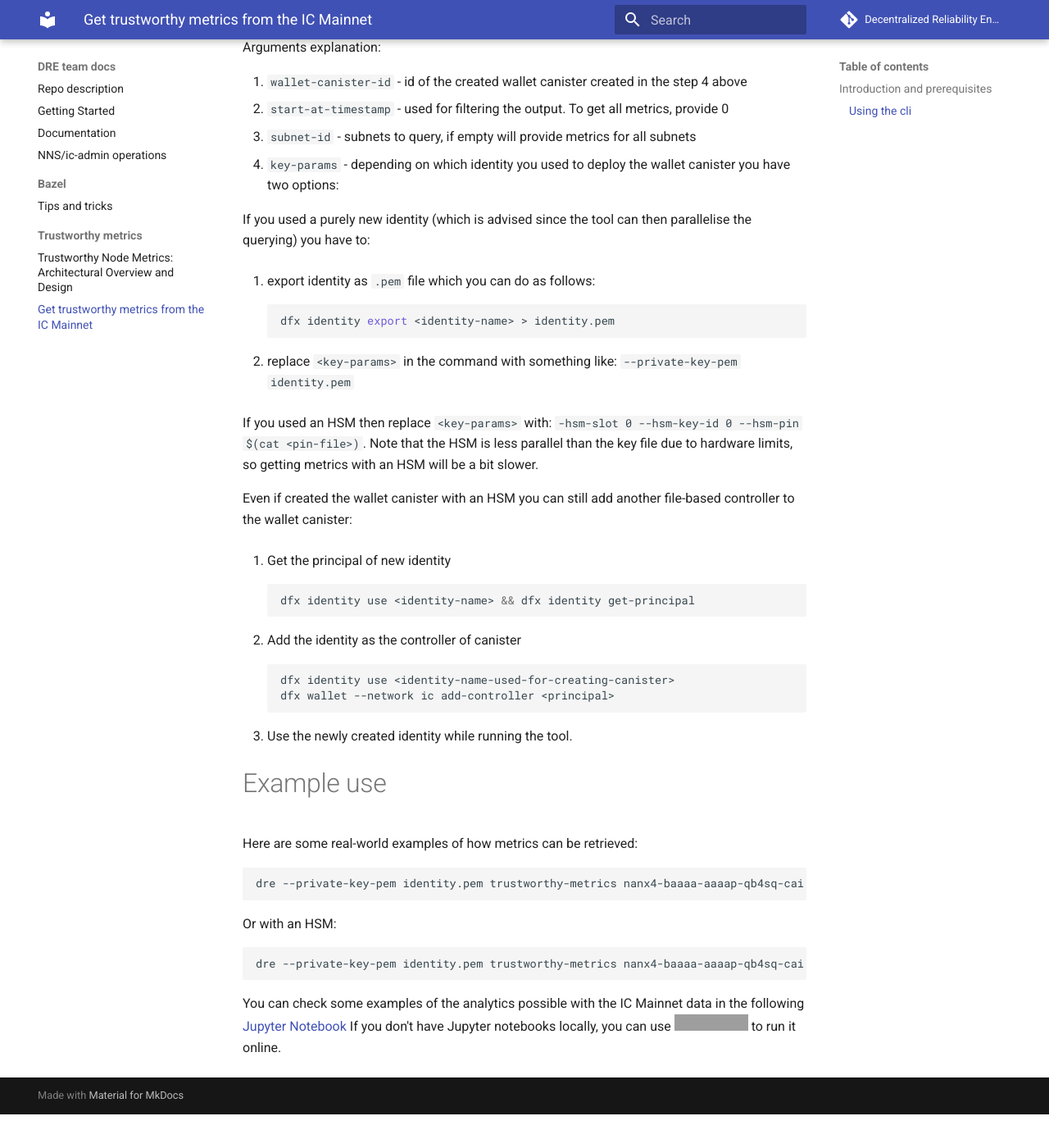
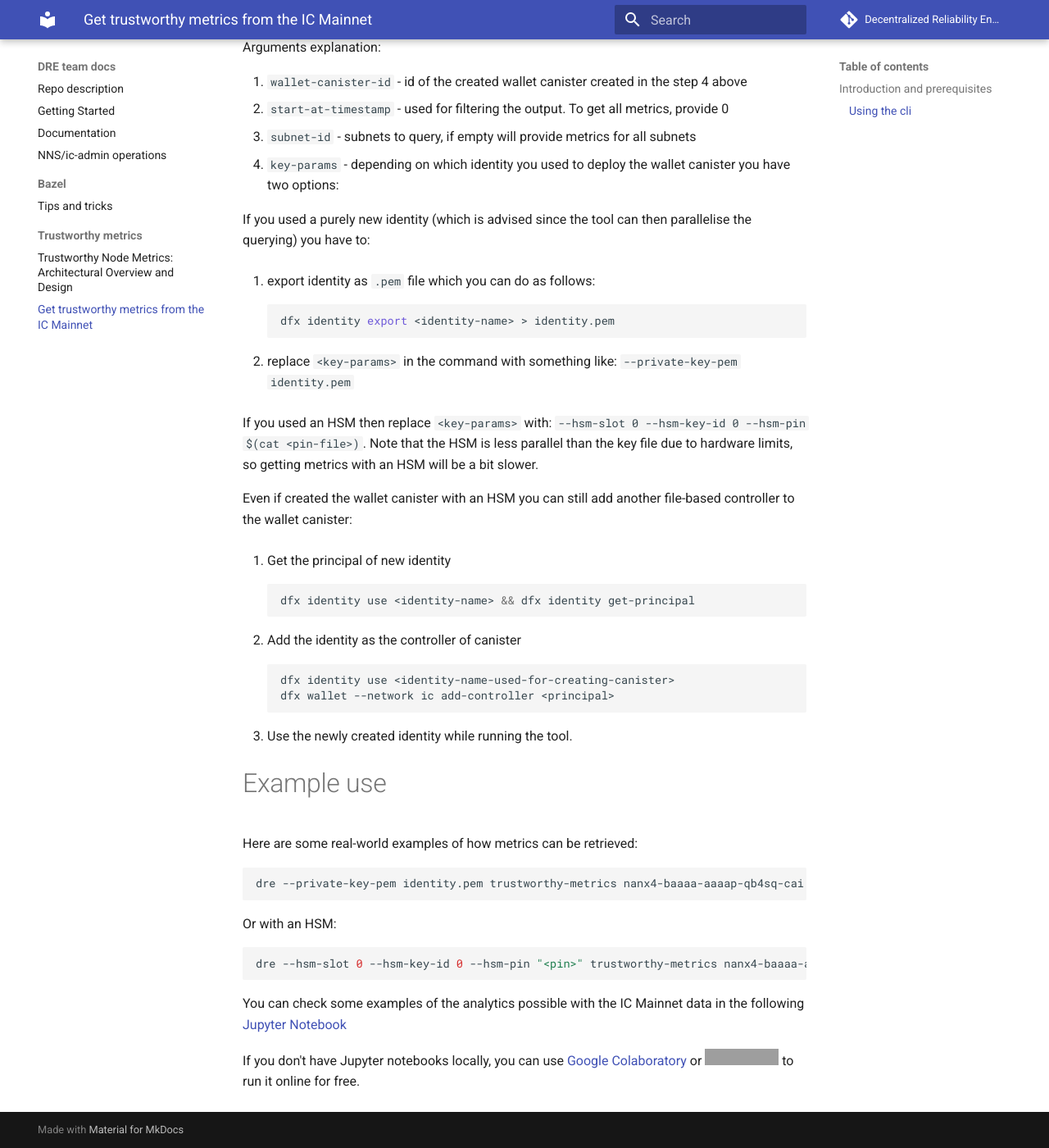
Before and after one commit to dfinity/dre, an MkDocs documentation site: the page built from docs/trustworthy-metrics/trustworthy-metrics.md, in a window 1280 px wide and 1400 px high, scrolled down 1308 px. Shown: the whole window at 82% size. Built offline with MkDocs 1.6.1 and Material for MkDocs 9.7.7, drawn with Linux system fonts in a browser that asks for light colours; comment, search, counter and statistics services are not loaded; before the commit the page ends 2667 px from its top, so only the background shows below that; grey boxes are pictures that could not be loaded.

Commit message:
fix(docs): Update the links for running the trustworthy metrics notebook online (#92)
- Add a google colaboratory link
- Download data.json from the internet if not present locally (required by google colab)

````diff
--- a/docs/trustworthy-metrics/trustworthy-metrics.md
+++ b/docs/trustworthy-metrics/trustworthy-metrics.md
@@ -73,7 +73,7 @@ If you used a purely new identity (which is advised since the tool can then para
 
 2. replace `<key-params>` in the command with something like: `--private-key-pem identity.pem`
 
-If you used an HSM then replace `<key-params>` with: `-hsm-slot 0 --hsm-key-id 0 --hsm-pin $(cat <pin-file>)`. Note that the HSM is less parallel than the key file due to hardware limits, so getting metrics with an HSM will be a bit slower.
+If you used an HSM then replace `<key-params>` with: `--hsm-slot 0 --hsm-key-id 0 --hsm-pin $(cat <pin-file>)`. Note that the HSM is less parallel than the key file due to hardware limits, so getting metrics with an HSM will be a bit slower.
 
 Even if created the wallet canister with an HSM you can still add another file-based controller to the wallet canister:
 
@@ -103,8 +103,9 @@ dre --private-key-pem identity.pem trustworthy-metrics nanx4-baaaa-aaaap-qb4sq-c
 
 Or with an HSM:
 ```bash
-dre --private-key-pem identity.pem trustworthy-metrics nanx4-baaaa-aaaap-qb4sq-cai 0 > data.json
+dre --hsm-slot 0 --hsm-key-id 0 --hsm-pin "<pin>" trustworthy-metrics nanx4-baaaa-aaaap-qb4sq-cai 0 > data.json
 ```
 
 You can check some examples of the analytics possible with the IC Mainnet data in the following [Jupyter Notebook](./TrustworthyMetricsAnalytics.ipynb)
-If you don't have Jupyter notebooks locally, you can use [![Binder](https://mybinder.org/badge_logo.svg)](https://mybinder.org/v2/gh/dfinity/dre/main?labpath=docs%2Ftrustworthy-metrics%2FTrustworthyMetricsAnalytics.ipynb) to run it online.
+
+If you don't have Jupyter notebooks locally, you can use [Google Colaboratory](https://colab.research.google.com/github/dfinity/dre/blob/main/docs/trustworthy-metrics/TrustworthyMetricsAnalytics.ipynb) or [![Binder](https://mybinder.org/badge_logo.svg)](https://mybinder.org/v2/gh/dfinity/dre/main?labpath=docs%2Ftrustworthy-metrics%2FTrustworthyMetricsAnalytics.ipynb) to run it online for free.
````
Also changed, not shown: docs/trustworthy-metrics/TrustworthyMetricsAnalytics.ipynb.
